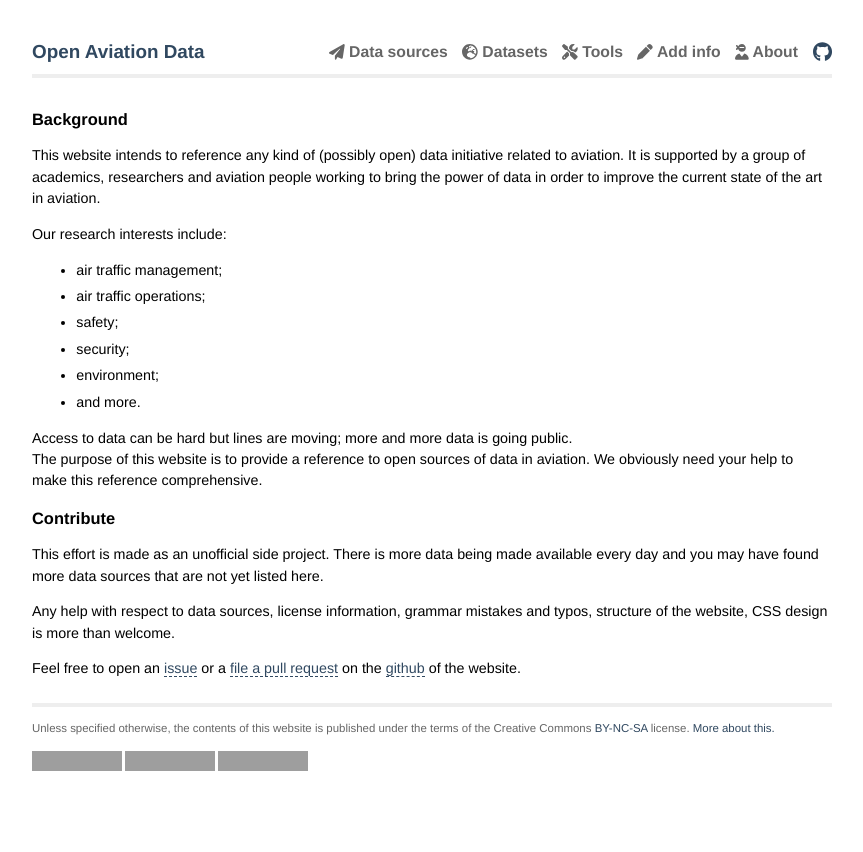
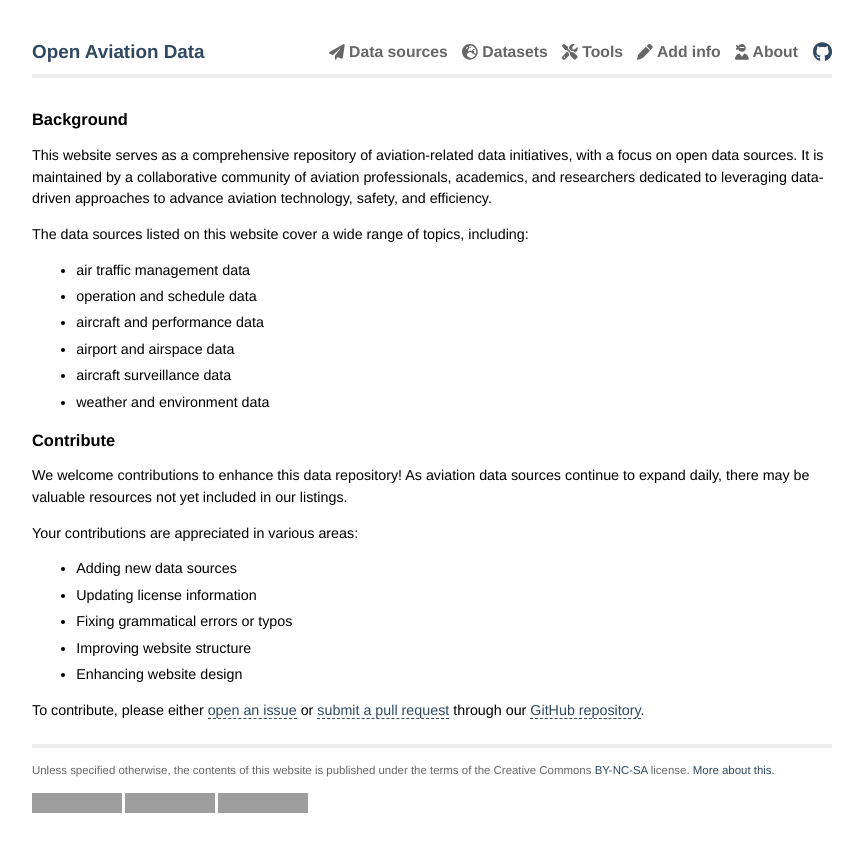
Before and after one commit to open-aviation/atmdata, a Jekyll site: the page built from _pages/index.md, in a window 1280 px wide, cut to the strip 0-852 px from the top of the page. Shown: the whole strip, without its empty margins (208-1071 px from the left). Built offline with Jekyll 4.4.1, drawn with Linux system fonts in a browser that asks for light colours; grey boxes are pictures that could not be loaded.

Commit message:
fix links and update homepage text

```diff
--- a/_config.yml
+++ b/_config.yml
@@ -1,48 +1,18 @@
-# Welcome to Jekyll!
-#
-# This config file is meant for settings that affect your whole blog, values
-# which you are expected to set up once and rarely edit after that. If you find
-# yourself editing this file very often, consider using Jekyll's data files
-# feature for the data you need to update frequently.
-#
-# For technical reasons, this file is *NOT* reloaded automatically when you use
-# 'bundle exec jekyll serve'. If you change this file, please restart the server process.
-
-# Site settings
-# These are used to personalize your new site. If you look in the HTML files,
-# you will see them accessed via {{ site.title }}, {{ site.email }}, and so on.
-# You can create any custom variable you would like, and they will be accessible
-# in the templates via {{ site.myvariable }}.
-title: Your awesome title
-email: your-email@example.com
+title: Open Aviation Data
 description: >- # this means to ignore newlines until "baseurl:"
   Write an awesome description for your new site here. You can edit this
   line in _config.yml. It will appear in your document head meta (for
   Google search results) and in your feed.xml site description.
+domain: open-aviation.github.io
+url: "https://open-aviation.github.io"
 baseurl: "/atmdata" # the subpath of your site, e.g. /blog
-url: "" # the base hostname & protocol for your site, e.g. http://example.com
-twitter_username: jekyllrb
-github_username: jekyll
 
 # Build settings
-
 include: ["_pages"]
 highlighter: rouge
 markdown: kramdown
-# necessary?
 redcarpet:
   extensions:
     ["footnotes", "tables", "no_intra_emphasis", "autolink", "xhtml", "smart"]
 plugins:
   - jekyll-feed
-# Exclude from processing.
-# The following items will not be processed, by default. Create a custom list
-# to override the default setting.
-# exclude:
-#   - Gemfile
-#   - Gemfile.lock
-#   - node_modules
-#   - vendor/bundle/
-#   - vendor/cache/
-#   - vendor/gems/
-#   - vendor/ruby/
--- a/_layouts/default.html
+++ b/_layouts/default.html
@@ -8,15 +8,16 @@
 
   <meta name="author" content="Xavier Olive, Junzi Sun" />
 
-  <link rel="shortcut icon" type="image/x-icon" href="/css/favicon.ico">
+  <link rel="shortcut icon" type="image/x-icon" href="{{'css/favicon.ico' | relative_url }}">
 
   <!-- syntax highlighting CSS -->
-  <link rel="stylesheet" href="/css/solarized-light.css" type="text/css" />
+  <link rel="stylesheet" href="{{'css/solarized-light.css' | relative_url }}" type="text/css" />
 
   <!-- Homepage CSS -->
-  <link rel="stylesheet" href="/css/screen.css" type="text/css" media="screen, projection, print" />
+  <link rel="stylesheet" href="{{'css/screen.css' | relative_url }}" type="text/css"
+    media="screen, projection, print" />
 
-  <link rel="stylesheet" href="/css/print.css" type="text/css" media="print" />
+  <link rel="stylesheet" href="{{'css/print.css' | relative_url }}" type="text/css" media="print" />
 
   <!-- Social network logos -->
   <script defer src="https://use.fontawesome.com/releases/v6.2.1/js/all.js" />
@@ -43,7 +44,7 @@
   <div class="site">
     <div class="nav">
       <div class="brand">
-        <a href="/">Open Aviation Data</a>
+        <a href="{{'/' | relative_url}}">Open Aviation Data</a>
       </div>
 
 
@@ -57,11 +58,11 @@
       </div>
 
       <div class="links">
-        <a href="/sources/"><i class="fas fa-paper-plane"></i> Data sources</a>
-        <a href="/datasets/"><i class="fas fa-globe-europe"></i> Datasets</a>
-        <a href="/tools/"><i class="fas fa-tools"></i> Tools</a>
+        <a href="{{'sources' | relative_url }}"><i class="fas fa-paper-plane"></i> Data sources</a>
+        <a href="{{'datasets' | relative_url }}"><i class="fas fa-globe-europe"></i> Datasets</a>
+        <a href="{{'tools' | relative_url }}"><i class="fas fa-tools"></i> Tools</a>
         <a href="https://github.com/atmdata/atmdata.github.io/issues/new"><i class="fas fa-pen"></i> Add info</a>
-        <a href="/about/"><i class="fas fa-user-ninja"></i> About</a>
+        <a href="{{'about' | relative_url }}"><i class="fas fa-user-ninja"></i> About</a>
       </div>
     </div>
 
--- a/_pages/index.md
+++ b/_pages/index.md
@@ -1,28 +1,30 @@
 ---
 layout: default
-title: atmdata.github.io
+title: Home
 permalink: /
 ---
 
 ## Background
 
-This website intends to reference any kind of (possibly open) data initiative related to aviation. It is supported by a group of academics, researchers and aviation people working to bring the power of data in order to improve the current state of the art in aviation.
+This website serves as a comprehensive repository of aviation-related data initiatives, with a focus on open data sources. It is maintained by a collaborative community of aviation professionals, academics, and researchers dedicated to leveraging data-driven approaches to advance aviation technology, safety, and efficiency.
 
-Our research interests include:
-- air traffic management;
-- air traffic operations;
-- safety;
-- security;
-- environment;
-- and more.
+The data sources listed on this website cover a wide range of topics, including:
+- air traffic management data
+- operation and schedule data
+- aircraft and performance data
+- airport and airspace data
+- aircraft surveillance data
+- weather and environment data
 
-Access to data can be hard but lines are moving; more and more data is going public.
-The purpose of this website is to provide a reference to open sources of data in aviation. We obviously need your help to make this reference comprehensive.
 
 ## Contribute
+We welcome contributions to enhance this data repository! As aviation data sources continue to expand daily, there may be valuable resources not yet included in our listings.
 
-This effort is made as an unofficial side project. There is more data being made available every day and you may have found more data sources that are not yet listed here.
+Your contributions are appreciated in various areas:
+- Adding new data sources
+- Updating license information
+- Fixing grammatical errors or typos
+- Improving website structure
+- Enhancing website design
 
-Any help with respect to data sources, license information, grammar mistakes and typos, structure of the website, CSS design is more than welcome.
-
-Feel free to open an [issue](https://github.com/atmdata/atmdata.github.io/issues/new) or a [file a pull request](https://help.github.com/en/articles/creating-a-pull-request) on the [github](https://github.com/atmdata/atmdata.github.io) of the website.
+To contribute, please either [open an issue](https://github.com/atmdata/atmdata.github.io/issues/new) or [submit a pull request](https://help.github.com/en/articles/creating-a-pull-request) through our [GitHub repository](https://github.com/atmdata/atmdata.github.io).
```
Also changed, not shown: _pages/datasets.md (renamed from _pages/datasets.html).
